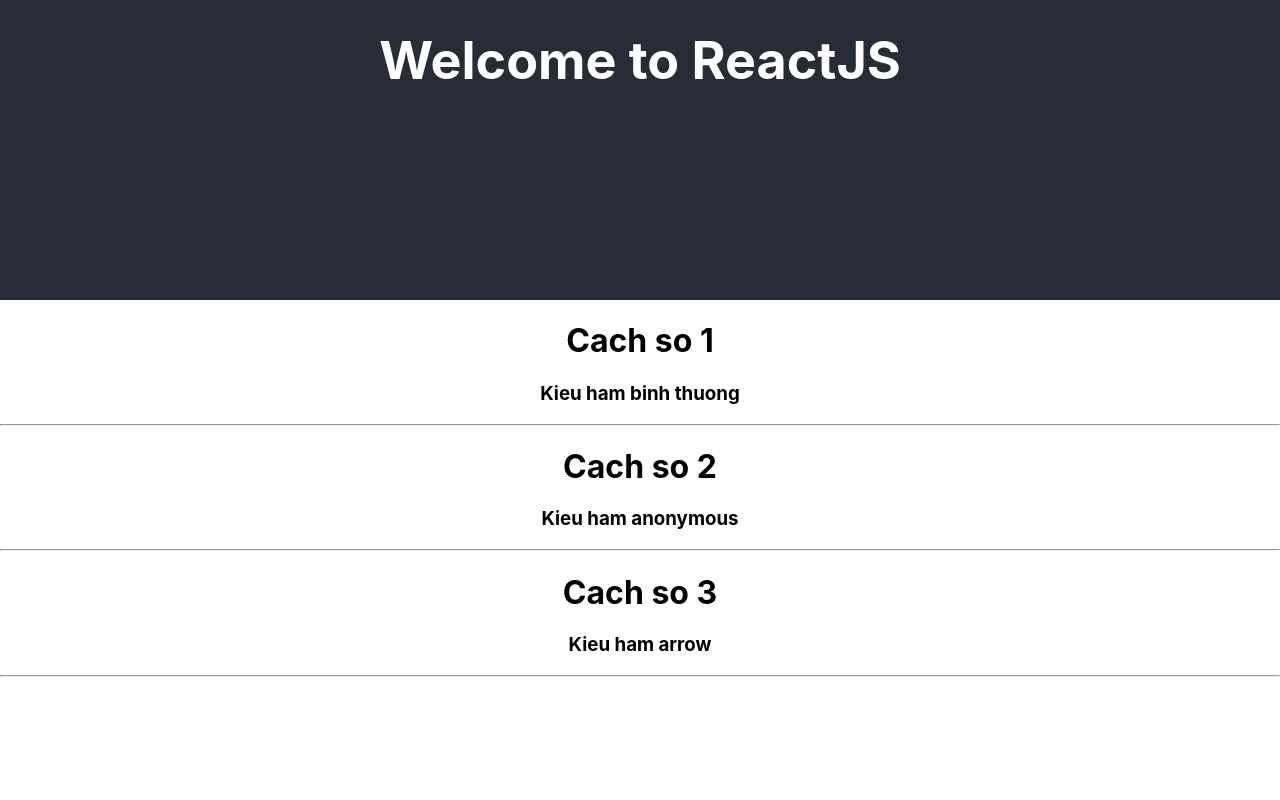
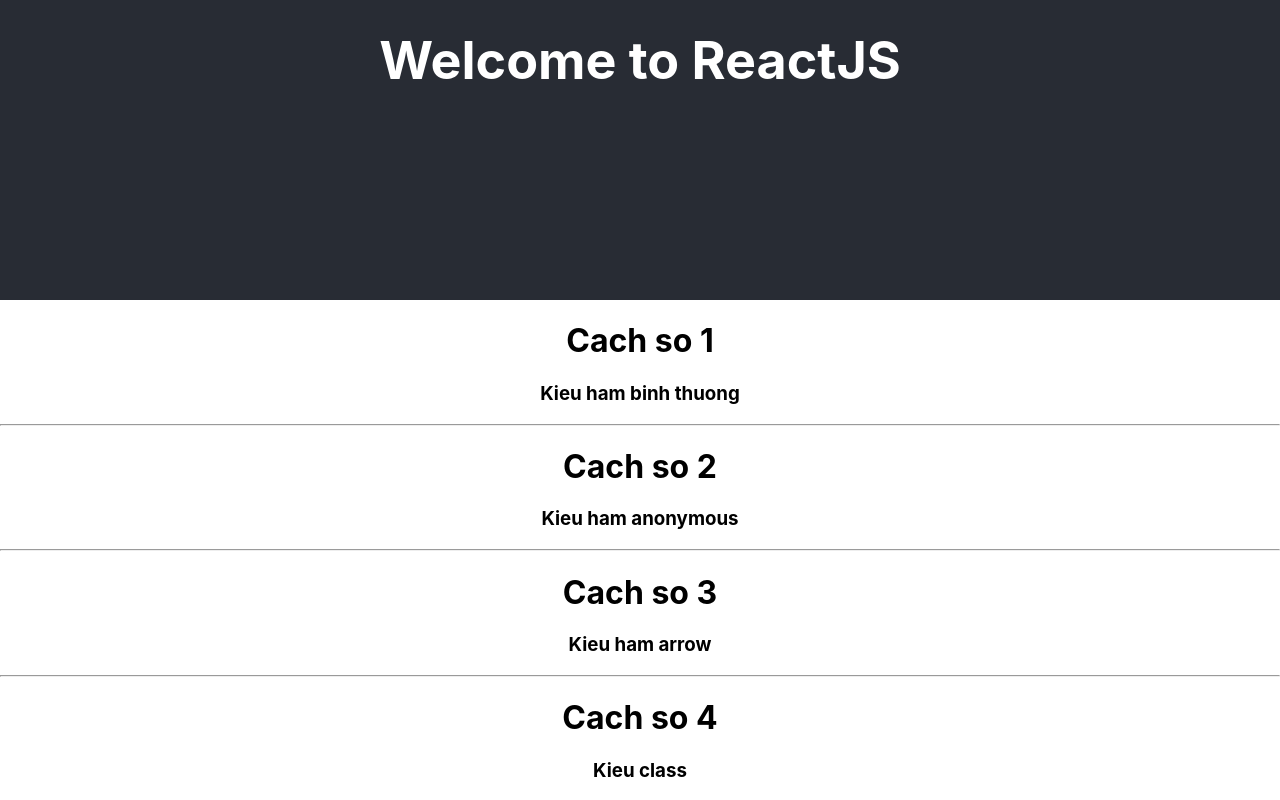
Before and after one commit to cntt2-trangle/react-js, a React (Create React App) app: page / in a window 1280 px wide. Shown: the part 500-1300 px from the top of the page. Before the commit the page ends 1185 px from the top, so only its background shows below. Built offline with nearby package versions, Linux system fonts and the light colour scheme.

Commit message:
[PHAN-02] 008 Dinh nghia component bang class

```diff
--- a/src/App.js
+++ b/src/App.js
@@ -1,4 +1,4 @@
-import React from 'react';
+import React, { Component } from 'react';
 import logo from './logo.svg';
 import './App.css';
 
@@ -27,6 +27,17 @@
                       </div>
                   );
 
+class Four extends Component {
+  render() {
+  return (
+          <div>
+            <h1>Cach so 4</h1>
+            <h3>Kieu class</h3>
+          </div>
+          );
+  }
+}
+
 function App() {
   return (
     <div className="App">
@@ -48,6 +59,7 @@
       <hr></hr>
       <Three></Three>
       <hr></hr>
+      <Four></Four>
     </div>
   );
 }
```
